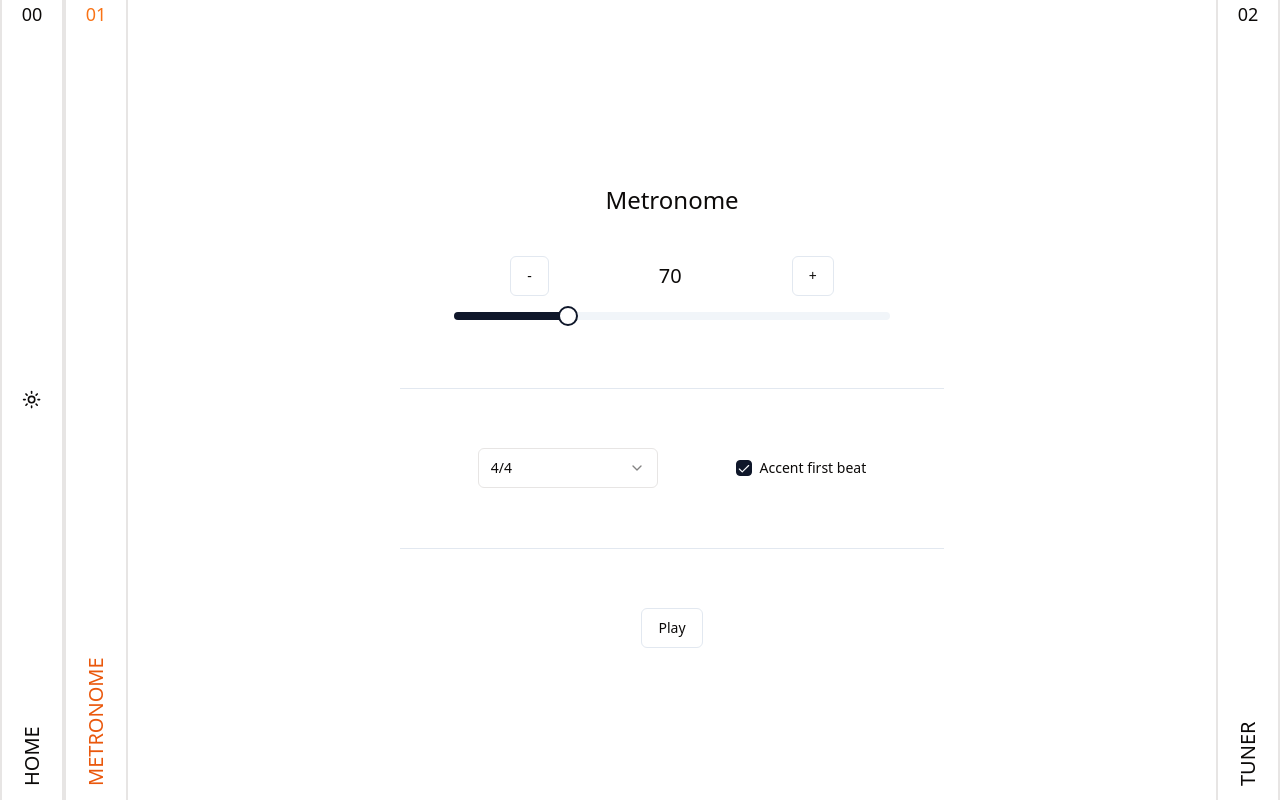
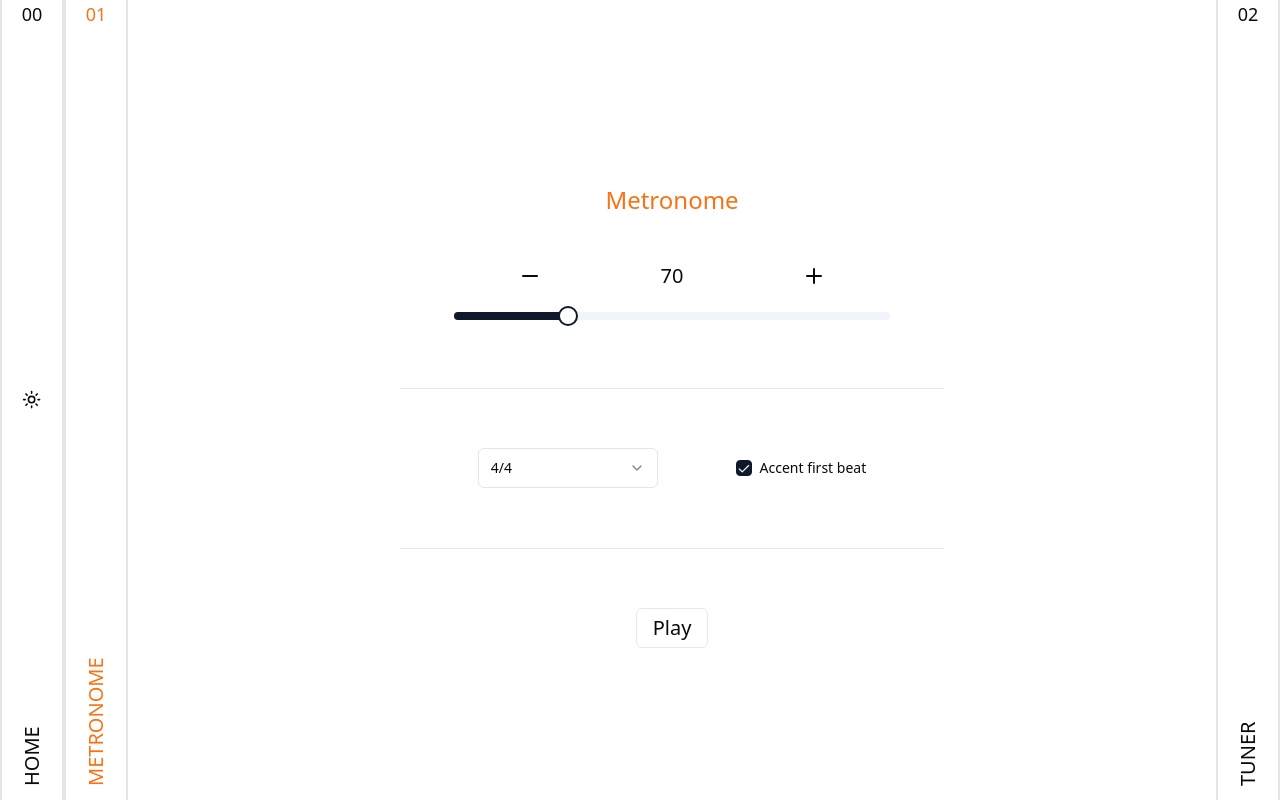
Before and after one commit to 0inp/Music-Tools, a Next.js app: page /metronome in a window 1280 px wide. Built offline with nearby package versions, Linux system fonts and the light colour scheme.

Commit message:
style: new theme and use css variables

```diff
--- a/app/metronome/page.tsx
+++ b/app/metronome/page.tsx
@@ -1,4 +1,5 @@
 "use client";
+import { Minus, Plus } from "lucide-react";
 import { Button } from "@/components/ui/button";
 import { Checkbox } from "@/components/ui/checkbox";
 import { Separator } from "@/components/ui/separator";
@@ -68,19 +69,19 @@ export default function Page() {
 
   return (
     <div className="h-screen flex flex-col items-center w-full justify-center">
-      <h1 className="text-2xl py-8">Metronome</h1>
+      <h1 className="text-2xl py-8 text-primary">Metronome</h1>
       <div className="flex flex-col items-center justify-between w-2/4 h-2/4">
         <div
           id="metronome-tempo-section"
-          className="flex flex-col items-center justify-evenly w-full"
+          className="flex flex-col items-center justify-between w-full"
         >
           <div className="flex flex-row justify-evenly items-center w-full py-2">
-            <Button onClick={minusOneTempoHandler} variant="outline">
-              -
+            <Button onClick={minusOneTempoHandler} variant="ghost" size="icon">
+              <Minus />
             </Button>
             <div className="text-xl">{tempo}</div>
-            <Button onClick={plusOneTempoHandler} variant="outline">
-              +
+            <Button onClick={plusOneTempoHandler} variant="ghost" size="icon">
+              <Plus />
             </Button>
           </div>
           <Slider
@@ -136,7 +137,11 @@ export default function Page() {
           id="metronome-play-section"
           className="flex flex-row justify-evenly items-center w-full"
         >
-          <Button onClick={metronomePlayStopToggle} variant="outline">
+          <Button
+            onClick={metronomePlayStopToggle}
+            variant="outline"
+            className="text-xl"
+          >
             {isPlaying ? "Stop" : "Play"}
           </Button>
         </div>
--- a/app/page.tsx
+++ b/app/page.tsx
@@ -1,7 +1,7 @@
 export default function Home() {
   return (
     <div className="h-screen flex flex-col items-center justify-center">
-      <h1 className="text-2xl">Music Tools</h1>
+      <h1 className="text-2xl py-8 text-primary">Music Tools</h1>
       <p>A simple music toolbox for the musician</p>
     </div>
   );
--- a/app/tuner/page.tsx
+++ b/app/tuner/page.tsx
@@ -1,7 +1,7 @@
 export default function Page() {
   return (
     <div className="h-screen flex flex-col items-center justify-center">
-      <h1 className="text-2xl">Tuner</h1>
+      <h1 className="text-2xl py-8 text-primary">Tuner</h1>
       <p>A Tuner in construction</p>
     </div>
   );
--- a/components/Layout.tsx
+++ b/components/Layout.tsx
@@ -69,7 +69,7 @@ const Layout = ({ children }: { children: React.ReactNode }) => {
             href={page.path}
             className={
               "text-xl origin-left translate-x-2/4 -rotate-90 justify-self-end " +
-              (page.isActive ? "text-orange-600" : "text-current")
+              (page.isActive ? "text-primary" : "text-current")
             }
           >
             {page.label}
--- a/package.json
+++ b/package.json
@@ -11,6 +11,7 @@
   "dependencies": {
     "@radix-ui/react-checkbox": "^1.1.1",
     "@radix-ui/react-dropdown-menu": "^2.1.1",
+    "@radix-ui/react-icons": "^1.3.0",
     "@radix-ui/react-select": "^2.1.1",
     "@radix-ui/react-separator": "^1.1.0",
     "@radix-ui/react-slider": "^1.2.0",
```
Also changed, not shown: components.json.
